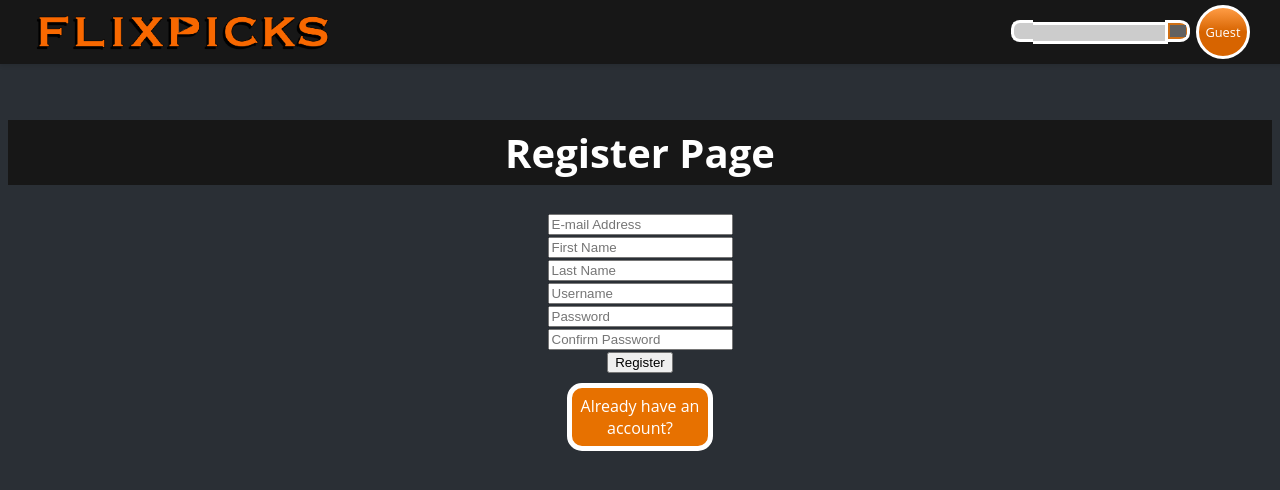
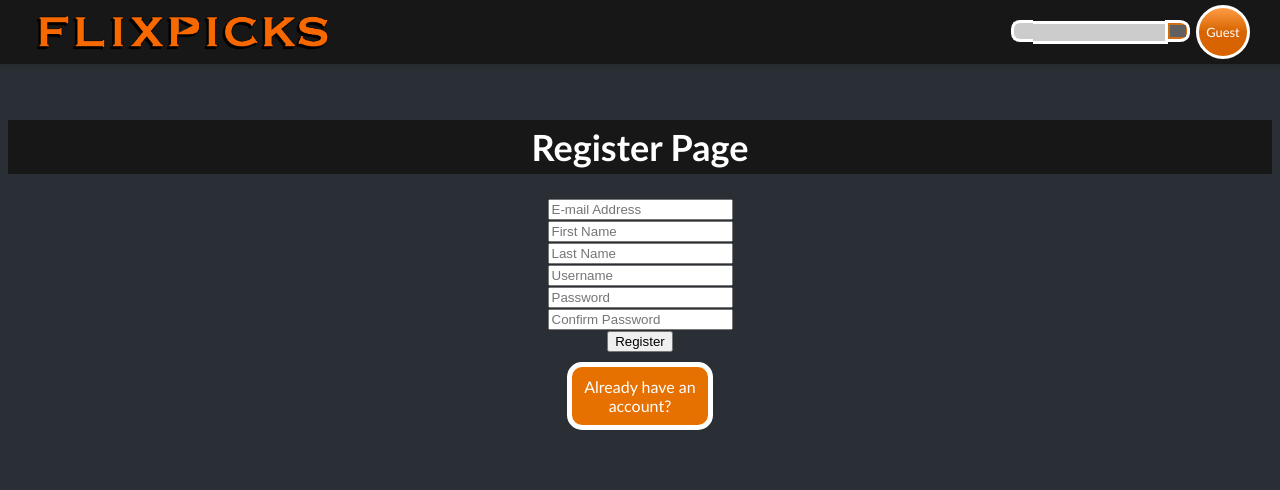
Before and after one commit to FlixPicks-Orange/FlixPicks-Front, a Flask app: page /register in a window 1280 px wide. Shown: the top 490 px of the page. Run offline with Flask 3, Linux system fonts and the light colour scheme; grey boxes are pictures that could not be loaded.

Commit message:
Banner image now goes to homepage (index for guest page, userhome for logged in pages), also changed the font

```diff
--- a/static/stylesheet.css
+++ b/static/stylesheet.css
@@ -1,5 +1,5 @@
 body {
-    font-family: 'Open Sans', sans-serif;
+    font-family: 'Trebuchet MS', sans-serif;
     text-align: center;
     background-color: rgb(42, 47, 53);
     color: white;
@@ -136,7 +136,7 @@ body {
 h1 {
     color: white;
     background-color: rgb(23, 23, 23);
-    font-size: 5vh;
+    font-size: 4.5vh;
     padding: 5px;
 }
 
@@ -169,7 +169,7 @@ h1 {
     margin-bottom: 1vh;
     margin-left: 3vw;
     padding: .75vh 1.5vw;
-    font-size: 4vh;
+    font-size: 3.8vh;
     display: inline-block;
     text-align: center;
     border-radius: 10px;
--- a/templates/index.html
+++ b/templates/index.html
@@ -7,12 +7,14 @@
     <meta name="viewport" content="width=device-width, initial-scale=1.0">
     <link rel="stylesheet" type="text/css" href="../static/stylesheet.css">
     <link rel="icon" type="image/x-icon" href="../static/images/favicon.ico">
-    <title>FlixPicks Landing Page</title>
+    <title>FlixPicks Guest Page</title>
 </head>
 
 <body>
     <div class="header"><!-- Header that remains at the top of the screen-->
-        <img id="banner" src="../static/images/FlixpicksLogo.png" alt="FlixPicks Logo" title="FlixPicks">
+        <a href="index.html">
+            <img id="banner" src="../static/images/FlixpicksLogo.png" alt="FlixPicks Logo" title="FlixPicks">
+        </a>
         <div class="search">
             <form action="" method="post">
                 <div class="search-left"></div>
--- a/templates/userhome.html
+++ b/templates/userhome.html
@@ -9,7 +9,9 @@
 </head>
 <body>
     <div class="header"><!-- Header that remains at the top of the screen-->
-        <img id="banner" src="../static/images/FlixpicksLogo.png" alt="FlixPicks Logo" title="FlixPicks">
+        <a href="userhome.html">
+            <img id="banner" src="../static/images/FlixpicksLogo.png" alt="FlixPicks Logo" title="FlixPicks">
+        </a>
         <div class="search">
             <form action="" method="post">
                 <div class="search-left"></div>
--- a/templates/wheel.html
+++ b/templates/wheel.html
@@ -14,7 +14,9 @@
 
   <body>
     <div class="header"><!-- Header that remains at the top of the screen-->
-      <img id="banner" src="../static/images/FlixpicksLogo.png" alt="FlixPicks Logo" title="FlixPicks">
+        <a href="userhome.html">
+            <img id="banner" src="../static/images/FlixpicksLogo.png" alt="FlixPicks Logo" title="FlixPicks">
+        </a>
       <div class="search">
           <form action="" method="post">
               <div class="search-left"></div>
```
